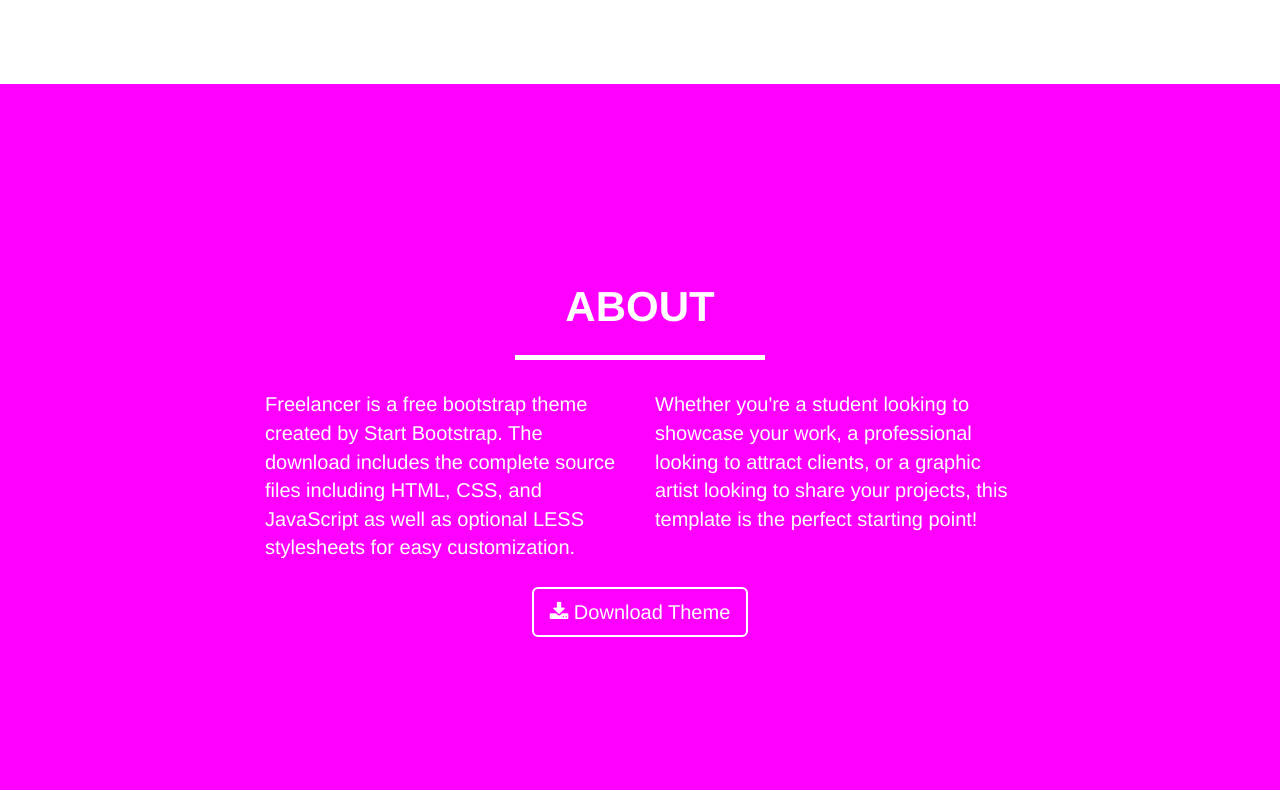
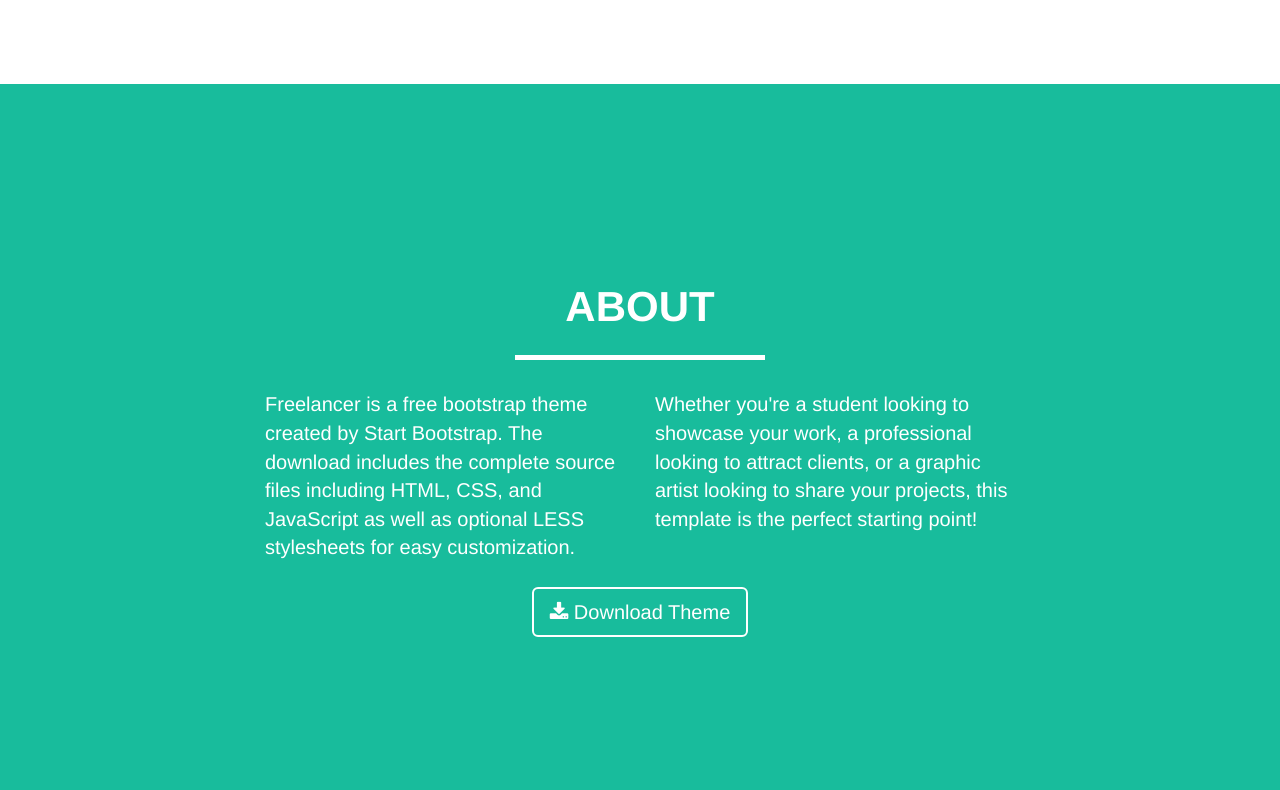
Before and after one commit to markob1105/test, a website: page index.html in a window 1280 px wide. Shown: the part 1627-2417 px from the top of the page. Drawn offline with Linux system fonts and the light colour scheme.

Commit message:
Jumbogreen come back

```diff
--- a/sass/partials/_variable-overrides.scss
+++ b/sass/partials/_variable-overrides.scss
@@ -2,7 +2,7 @@
 $blue-color: blue;
 $transition-time: 2s;
 $navbar-inverse-bg: #2C3E50;
-$jumbo-green: #ff00ff;
+$jumbo-green: #18BC9C;
 $star-color: #2C3E50;
 $navbar-inverse-link-color: white;
 $navbar-inverse-link-hover-color: #18BC9C;
```
Also changed, not shown: css/style.css, 1 other file.
